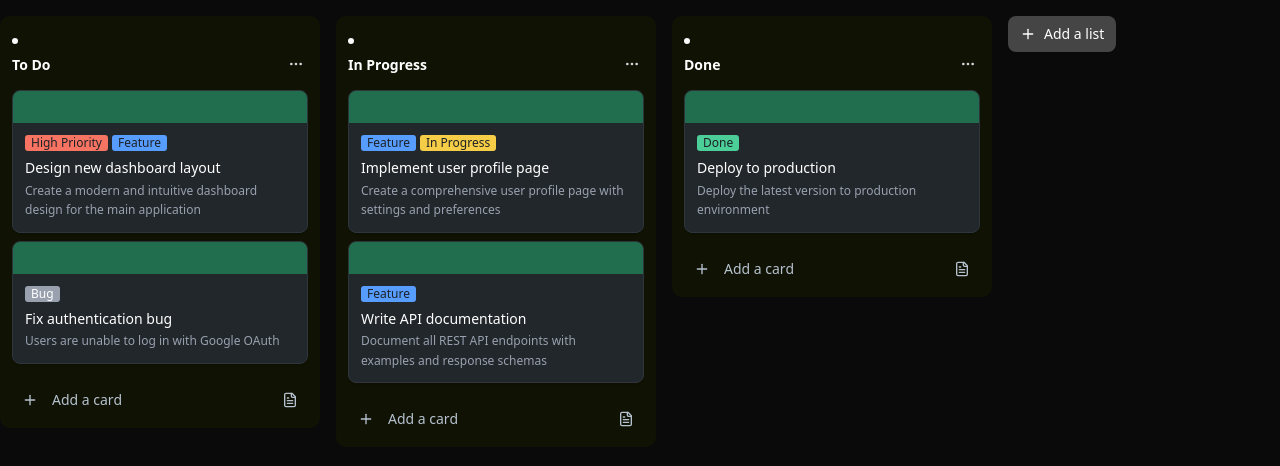
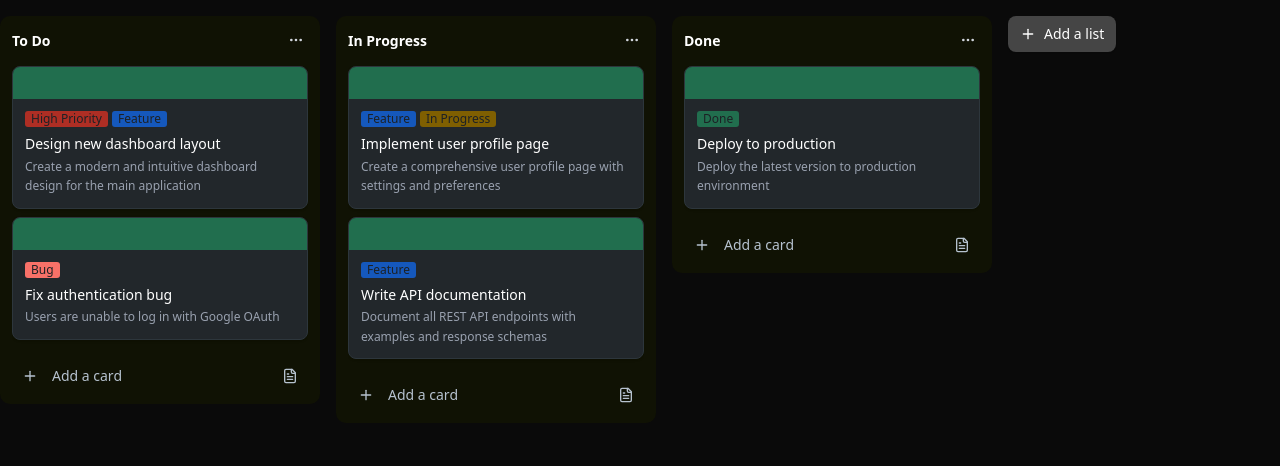
Before and after one commit to Trello-Clone-IITC/Trello-clone, a React (Vite) app in the folder frontend/: page /board in a window 1280 px wide. Shown: the top 466 px of the page. Built offline with nearby package versions, Linux system fonts and the light colour scheme; no server answers.

Commit message:
board view WIP (#73)

```diff
--- a/frontend/src/features/board/components/Board.tsx
+++ b/frontend/src/features/board/components/Board.tsx
@@ -90,15 +90,7 @@ const Board = () => {
                 id: card.id,
                 title: card.title,
                 description: card.description || undefined,
-                listId: card.listId,
-                position: card.position,
-                labels: card.labels.map((label) => ({
-                  id: label.name || "", // Using name as id for compatibility
-                  title: label.name || "",
-                  color: label.color,
-                })),
-                createdAt: card.createdAt,
-                updatedAt: card.updatedAt,
+                labels: card.labels || [],
               }))}
             />
           );
--- a/frontend/src/features/board/components/List/components/List.tsx
+++ b/frontend/src/features/board/components/List/components/List.tsx
@@ -3,12 +3,12 @@ import { useList } from "../hooks/useList";
 import ListHeader from "./ListHeader";
 import ListCards from "./ListCards";
 import ListFooter from "./ListFooter";
-import type { Card as CardType } from "../redux/listSlice";
+import type { CardDto } from "@ronmordo/contracts";
 
 interface ListProps {
   id: string;
   title: string;
-  cards?: CardType[];
+  cards?: CardDto[];
 }
 
 const List: React.FC<ListProps> = ({ id, title, cards = [] }) => {
@@ -16,7 +16,7 @@ const List: React.FC<ListProps> = ({ id, title, cards = [] }) => {
 
   return (
     <li
-      className="bg-[#101204] rounded-lg p-3 w-80 flex-shrink-0 h-fit max-h-[calc(100vh-2rem)]"
+      className="bg-[#101204] rounded-lg p-3 w-80 flex-shrink-0 list-none h-fit max-h-[calc(100vh-2rem)]"
       data-testid="list-wrapper"
       data-list-id={id}
     >
@@ -30,7 +30,7 @@ const List: React.FC<ListProps> = ({ id, title, cards = [] }) => {
           onUpdateTitle={updateTitle}
         />
 
-        <ListCards listId={id} cards={cards} />
+        <ListCards cards={cards} />
 
         <ListFooter listId={id} />
       </div>
--- a/frontend/src/features/board/components/List/components/ListCards.tsx
+++ b/frontend/src/features/board/components/List/components/ListCards.tsx
@@ -1,25 +1,22 @@
 import React from "react";
 import Card from "../../card/components/Card";
-import type { Card as CardType } from "../redux/listSlice";
+import type { CardDto } from "@ronmordo/contracts";
 
 interface ListCardsProps {
-  listId: string;
-  cards: CardType[];
+  cards: CardDto[];
 }
 
-const ListCards: React.FC<ListCardsProps> = ({ listId, cards }) => {
+const ListCards: React.FC<ListCardsProps> = ({ cards }) => {
   return (
     <div className="flex-1 min-h-0 overflow-y-auto">
       <ol className="space-y-2" data-testid="list-cards">
-        {cards.map((card, index) => (
+        {cards.map((card) => (
           <li key={card.id} className="list-none" data-testid="list-card">
             <div data-testid="list-card-wrapper">
               <Card
                 id={card.id}
                 title={card.title}
                 description={card.description}
-                listId={listId}
-                position={index}
                 labels={card.labels}
               />
             </div>
--- a/frontend/src/features/board/components/card/components/Card.tsx
+++ b/frontend/src/features/board/components/card/components/Card.tsx
@@ -1,12 +1,21 @@
 import React from "react";
 import { useCardModal } from "../hooks/useCardModal";
-import type { Label } from "../../List/redux/listSlice";
+import {
+  getLabelColorClass,
+  getLabelHoverColorClass,
+} from "@/shared/constants";
+
+// Simplified label type that matches what CardDto provides
+interface CardLabel {
+  color: string;
+  name?: string | null;
+}
 
 interface CardProps {
   id: string;
   title: string;
-  description?: string;
-  labels?: Label[];
+  description?: string | null;
+  labels?: CardLabel[];
 }
 
 const Card: React.FC<CardProps> = ({ id, title, description, labels = [] }) => {
@@ -16,18 +25,10 @@ const Card: React.FC<CardProps> = ({ id, title, description, labels = [] }) => {
     openModal(id, title);
   };
 
-  const getLabelColorClass = (color: string) => {
-    const colorMap: Record<string, string> = {
-      green: "bg-[#4bce97] hover:bg-[#7ee2b8] text-[#1d2125]",
-      pink: "bg-[#e774bb] hover:bg-[#f797d2] text-[#1d2125]",
-      blue: "bg-[#579DFF] hover:bg-[#85b8ff] text-[#1d2125]",
-      yellow: "bg-[#f5cd47] hover:bg-[#f7d96b] text-[#1d2125]",
-      red: "bg-[#f87462] hover:bg-[#fa9a8b] text-[#1d2125]",
-      orange: "bg-[#ff9f1a] hover:bg-[#ffb84d] text-[#1d2125]",
-      purple: "bg-[#9f8fef] hover:bg-[#b5a9f3] text-[#1d2125]",
-      gray: "bg-[#8fbc8f] hover:bg-[#a8d1a8] text-[#1d2125]",
-    };
-    return colorMap[color] || "bg-gray-400 hover:bg-gray-500 text-white";
+  const getLabelClassName = (color: string) => {
+    const bgClass = getLabelColorClass(color);
+    const hoverClass = getLabelHoverColorClass(color);
+    return `${bgClass} ${hoverClass} text-[#1d2125]`;
   };
 
   return (
@@ -44,15 +45,15 @@ const Card: React.FC<CardProps> = ({ id, title, description, labels = [] }) => {
           {/* Labels */}
           {labels.length > 0 && (
             <div className="flex items-center gap-1 mb-2 flex-wrap">
-              {labels.map((label) => (
+              {labels.map((label, index) => (
                 <span
-                  key={label.id}
-                  className={`h-4 rounded-[3px] px-1.5 text-xs font-medium cursor-pointer overflow-hidden max-w-full min-w-[32px] leading-4 text-left text-ellipsis ${getLabelColorClass(
+                  key={label.name || `label-${index}`}
+                  className={`h-4 rounded-[3px] px-1.5 text-xs font-medium cursor-pointer overflow-hidden max-w-full min-w-[32px] leading-4 text-left text-ellipsis transition-opacity ${getLabelClassName(
                     label.color
                   )}`}
-                  title={label.title}
+                  title={label.name || ""}
                 >
-                  {label.title}
+                  {label.name || ""}
                 </span>
               ))}
             </div>
--- a/frontend/src/features/board/components/card/components/CardModal.tsx
+++ b/frontend/src/features/board/components/card/components/CardModal.tsx
@@ -31,6 +31,10 @@ import { useSelector } from "react-redux";
 import { useCardModal } from "../hooks/useCardModal";
 import type { Card } from "../../List/redux/listSlice";
 import type { RootState } from "@/store/store";
+import {
+  getLabelColorClass,
+  getLabelHoverColorClass,
+} from "@/shared/constants";
 
 export default function CardModal() {
   const { isOpen, cardId, cardTitle, closeModal } = useCardModal();
@@ -61,18 +65,10 @@ export default function CardModal() {
   const displayTitle = displayCard?.title || cardTitle || "Card title";
   const displayDescription = displayCard?.description;
 
-  const getLabelColorClass = (color: string) => {
-    const colorMap: Record<string, string> = {
-      green: "bg-[#4bce97] hover:bg-[#7ee2b8] text-[#1d2125]",
-      pink: "bg-[#e774bb] hover:bg-[#f797d2] text-[#1d2125]",
-      blue: "bg-[#579DFF] hover:bg-[#85b8ff] text-[#1d2125]",
-      yellow: "bg-[#f5cd47] hover:bg-[#f7d96b] text-[#1d2125]",
-      red: "bg-[#f87462] hover:bg-[#fa9a8b] text-[#1d2125]",
-      orange: "bg-[#ff9f1a] hover:bg-[#ffb84d] text-[#1d2125]",
-      purple: "bg-[#9f8fef] hover:bg-[#b5a9f3] text-[#1d2125]",
-      gray: "bg-[#8fbc8f] hover:bg-[#a8d1a8] text-[#1d2125]",
-    };
-    return colorMap[color] || "bg-gray-400 hover:bg-gray-500 text-white";
+  const getLabelClassName = (color: string) => {
+    const bgClass = getLabelColorClass(color);
+    const hoverClass = getLabelHoverColorClass(color);
+    return `${bgClass} ${hoverClass} text-[#1d2125]`;
   };
   return (
     <Dialog open={isOpen} onOpenChange={closeModal}>
@@ -275,7 +271,7 @@ export default function CardModal() {
                     {labels.map((label) => (
                       <span
                         key={label.id}
-                        className={`h-8 rounded-[3px] px-3 text-sm font-medium cursor-pointer overflow-hidden max-w-full min-w-[48px] leading-8 text-left text-ellipsis ${getLabelColorClass(
+                        className={`h-8 rounded-[3px] px-3 text-sm font-medium cursor-pointer overflow-hidden max-w-full min-w-[48px] leading-8 text-left text-ellipsis transition-opacity ${getLabelClassName(
                           label.color
                         )}`}
                         title={label.title}
--- /dev/null
+++ b/frontend/src/shared/constants/index.ts
@@ -0,0 +1 @@
+export * from "./labelColors";
--- /dev/null
+++ b/frontend/src/shared/constants/labelColors.ts
@@ -0,0 +1,167 @@
+/**
+ * Label color mapping utility
+ * Maps color names from the backend DTO to their corresponding hex values
+ */
+
+export const LABEL_COLORS = {
+  // Subtle colors
+  subtle_green: "#164b35",
+  subtle_yellow: "#533f04",
+  subtle_orange: "#693200",
+  subtle_red: "#5d1f1a",
+  subtle_purple: "#48245d",
+  subtle_blue: "#123263",
+  subtle_sky: "#164555",
+  subtle_lime: "#37471f",
+  subtle_pink: "#50253f",
+  subtle_black: "#4b4d51",
+
+  // Regular colors
+  green: "#216e4e",
+  yellow: "#7f5f01",
+  orange: "#9e4c00",
+  red: "#ae2e24",
+  purple: "#803fa5",
+  blue: "#1558bc",
+  sky: "#206a83",
+  lime: "#4c6b1f",
+  pink: "#943d73",
+  black: "#63666b",
+
+  // Bold colors
+  bold_green: "#4bce97",
+  bold_yellow: "#ddb30e",
+  bold_orange: "#fca700",
+  bold_red: "#f87168",
+  bold_purple: "#c97cf4",
+  bold_blue: "#669df1",
+  bold_sky: "#6cc3e0",
+  bold_lime: "#94c748",
+  bold_pink: "#e774bb",
+  bold_black: "#96999e",
+
+  // Default fallback
+  default: "#8fbc8f",
+} as const;
+
+export type LabelColorName = keyof typeof LABEL_COLORS;
+
+/**
+ * Get the hex color value for a given color name
+ * @param colorName - The color name from the backend DTO
+ * @returns The corresponding hex color value or the default color if not found
+ */
+export const getLabelColor = (colorName: string): string => {
+  return LABEL_COLORS[colorName as LabelColorName] || LABEL_COLORS.default;
+};
+
+/**
+ * Check if a color name is valid
+ * @param colorName - The color name to check
+ * @returns True if the color name exists in the mapping
+ */
+export const isValidLabelColor = (
+  colorName: string
+): colorName is LabelColorName => {
+  return colorName in LABEL_COLORS;
+};
+
+/**
+ * Get all available color names
+ * @returns Array of all available color names
+ */
+export const getAllLabelColorNames = (): LabelColorName[] => {
+  return Object.keys(LABEL_COLORS) as LabelColorName[];
+};
+
+/**
+ * Get all available color values
+ * @returns Array of all available hex color values
+ */
+export const getAllLabelColorValues = (): string[] => {
+  return Object.values(LABEL_COLORS);
+};
+
+/**
+ * Get the Tailwind CSS class name for a given color name
+ * @param colorName - The color name from the backend DTO
+ * @returns The corresponding Tailwind class name
+ */
+export const getLabelColorClass = (colorName: string): string => {
+  const colorMap: Record<string, string> = {
+    subtle_green: "bg-label-subtle-green",
+    subtle_yellow: "bg-label-subtle-yellow",
+    subtle_orange: "bg-label-subtle-orange",
+    subtle_red: "bg-label-subtle-red",
+    subtle_purple: "bg-label-subtle-purple",
+    subtle_blue: "bg-label-subtle-blue",
+    subtle_sky: "bg-label-subtle-sky",
+    subtle_lime: "bg-label-subtle-lime",
+    subtle_pink: "bg-label-subtle-pink",
+    subtle_black: "bg-label-subtle-black",
+    green: "bg-label-green",
+    yellow: "bg-label-yellow",
+    orange: "bg-label-orange",
+    red: "bg-label-red",
+    purple: "bg-label-purple",
+    blue: "bg-label-blue",
+    sky: "bg-label-sky",
+    lime: "bg-label-lime",
+    pink: "bg-label-pink",
+    black: "bg-label-black",
+    bold_green: "bg-label-bold-green",
+    bold_yellow: "bg-label-bold-yellow",
+    bold_orange: "bg-label-bold-orange",
+    bold_red: "bg-label-bold-red",
+    bold_purple: "bg-label-bold-purple",
+    bold_blue: "bg-label-bold-blue",
+    bold_sky: "bg-label-bold-sky",
+    bold_lime: "bg-label-bold-lime",
+    bold_pink: "bg-label-bold-pink",
+    bold_black: "bg-label-bold-black",
+  };
+
+  return colorMap[colorName] || "bg-label-default";
+};
+
+/**
+ * Get the Tailwind CSS hover class name for a given color name
+ * @param colorName - The color name from the backend DTO
+ * @returns The corresponding Tailwind hover class name
+ */
+export const getLabelHoverColorClass = (colorName: string): string => {
+  const colorMap: Record<string, string> = {
+    subtle_green: "hover:bg-label-subtle-green/80",
+    subtle_yellow: "hover:bg-label-subtle-yellow/80",
+    subtle_orange: "hover:bg-label-subtle-orange/80",
+    subtle_red: "hover:bg-label-subtle-red/80",
+    subtle_purple: "hover:bg-label-subtle-purple/80",
+    subtle_blue: "hover:bg-label-subtle-blue/80",
+    subtle_sky: "hover:bg-label-subtle-sky/80",
+    subtle_lime: "hover:bg-label-subtle-lime/80",
+    subtle_pink: "hover:bg-label-subtle-pink/80",
+    subtle_black: "hover:bg-label-subtle-black/80",
+    green: "hover:bg-label-green/80",
+    yellow: "hover:bg-label-yellow/80",
+    orange: "hover:bg-label-orange/80",
+    red: "hover:bg-label-red/80",
+    purple: "hover:bg-label-purple/80",
+    blue: "hover:bg-label-blue/80",
+    sky: "hover:bg-label-sky/80",
+    lime: "hover:bg-label-lime/80",
+    pink: "hover:bg-label-pink/80",
+    black: "hover:bg-label-black/80",
+    bold_green: "hover:bg-label-bold-green/80",
+    bold_yellow: "hover:bg-label-bold-yellow/80",
+    bold_orange: "hover:bg-label-bold-orange/80",
+    bold_red: "hover:bg-label-bold-red/80",
+    bold_purple: "hover:bg-label-bold-purple/80",
+    bold_blue: "hover:bg-label-bold-blue/80",
+    bold_sky: "hover:bg-label-bold-sky/80",
+    bold_lime: "hover:bg-label-bold-lime/80",
+    bold_pink: "hover:bg-label-bold-pink/80",
+    bold_black: "hover:bg-label-bold-black/80",
+  };
+
+  return colorMap[colorName] || "hover:bg-label-default/80";
+};
```
Also changed, not shown: frontend/src/features/board/components/BoardHeader.tsx (+9 -9 lines), frontend/src/index.css (+33 -0 lines), frontend/src/assets/three-bar-icon.svg (added), frontend/src/shared/constants/README.md (added).
